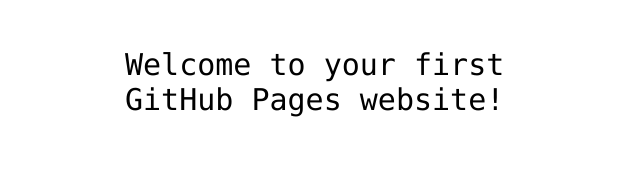
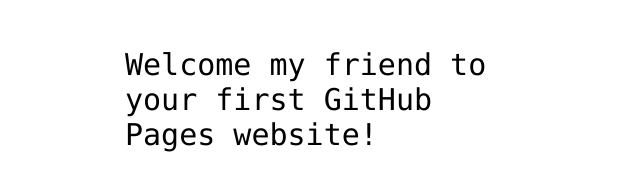
Before and after one commit to farahsajjad/hello-world, a plain HTML site: page index.html in a window 1280 px wide. Shown: the part 341-532 px from the top of the page, without its empty margins (315-955 px from the left). Drawn offline with Linux system fonts and the light colour scheme.

Commit message:
ticket 1234: here are my changes and new files

```diff
--- a/index.html
+++ b/index.html
@@ -12,7 +12,7 @@
 <img src="https://octodex.github.com/images/daftpunktocat-thomas.gif" id="octocat" alt="octocat-gif" />
 
 <!-- Change this code here by copy and pasting your template on line 15 -->
-<p>Welcome to your first GitHub Pages website!</p>
+<p>Welcome my friend to your first GitHub Pages website!</p>
 
 </body>
 </html>
```
Also changed, not shown: experiment.html (added, +3 -0 lines), farah.html (added).
